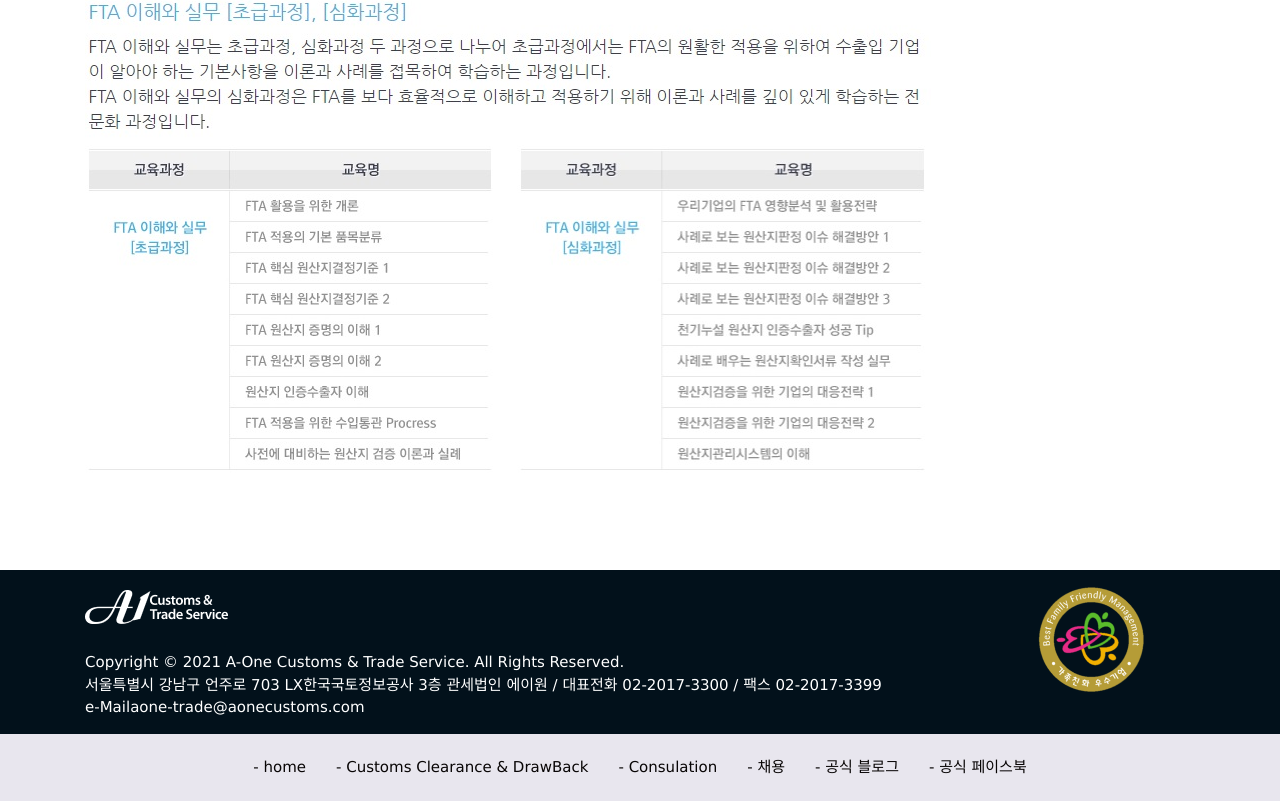
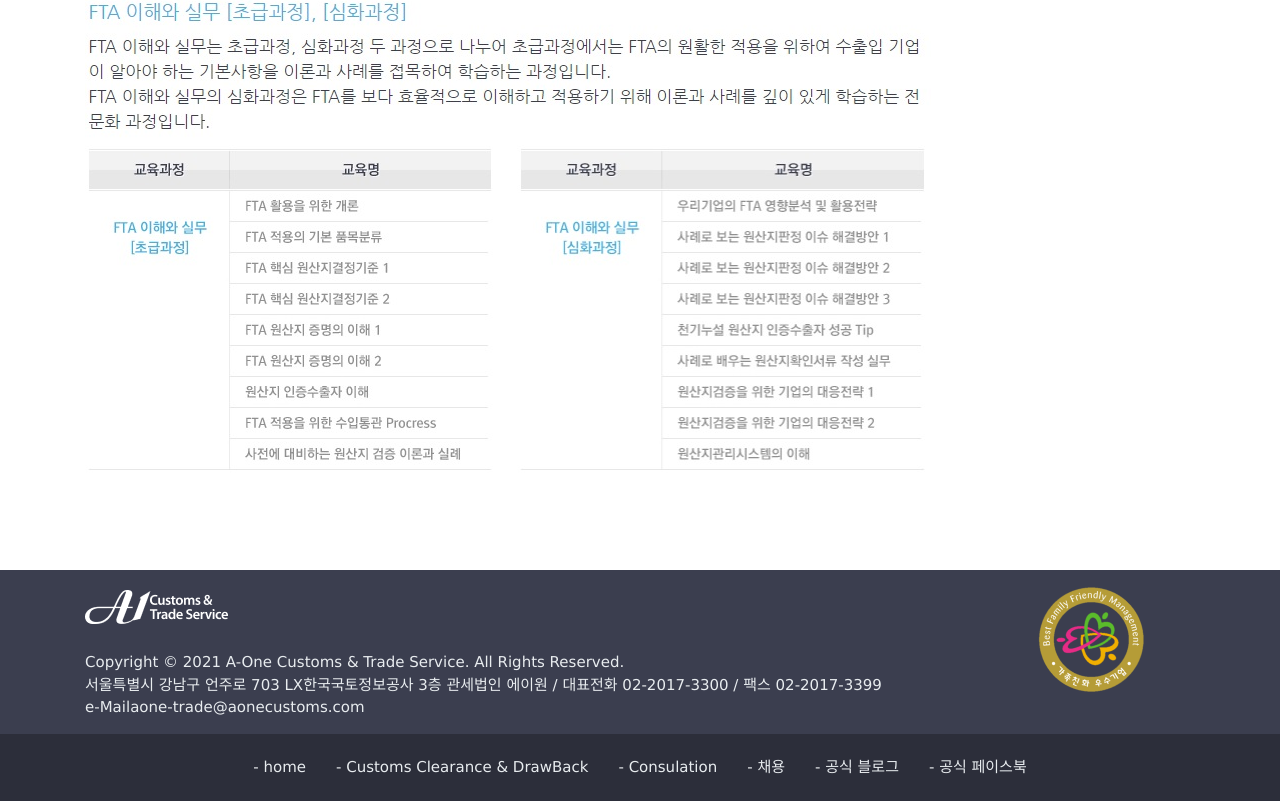
Before and after one commit to limyt0909/Qusetion, a React (Create React App) app: page /Education in a window 1280 px wide. Shown: the part 1806-2607 px from the top of the page. Built offline with nearby package versions, Linux system fonts and the light colour scheme.

Commit message:
21.01.13(나눔고딕추가)

```diff
--- a/src/Bottom/Bottom.module.css
+++ b/src/Bottom/Bottom.module.css
@@ -1,16 +1,16 @@
 /* 자동으로 고유해질 것이므로 흔히 사용되는 단어를 클래스 이름대로 사용가능 */
 
 .up {
-  background: rgb(2, 17, 27);
+  background: #3b3e4f;
   padding: 1rem;
-  color: white;
+  color: #e8ecef;
   font-size: 1rem;
 }
 
 .down {
-  background: rgb(232, 230, 238);
+  background: #2c2e3a;
   padding: 1rem;
-  color: rgb(8, 5, 5);
+  color: #e8ecef;
   font-size: 1rem;
   text-align: center;
 }
--- a/src/pages/Aboutaone.module.css
+++ b/src/pages/Aboutaone.module.css
@@ -1,4 +1,6 @@
 /* 자동으로 고유해질 것이므로 흔히 사용되는 단어를 클래스 이름대로 사용가능 */
+
+@import url('https://fonts.googleapis.com/css2?family=Nanum+Gothic&display=swap');
 
 /* 이미지 fit */
 .torso {
@@ -13,15 +15,15 @@
   margin: 1rem;
   color: rgb(1, 18, 20);
   font-size: 3rem;
-
   text-align: left;
 }
 
-/*bottom.js 에서 하단 주소*/
+/* 타이틀*/
 .down {
   background: rgb(2, 0, 3);
   padding: 1rem;
   color: rgb(252, 253, 253);
+  font-family: 'Nanum Gothic', sans-serif;
   font-size: 3rem;
   text-align: center;
 }
@@ -58,6 +60,6 @@
 }
 
 .font {
-  font-family: 'Nanum Gothic';
+  font-family: 'Nanum Gothic', sans-serif;
   font-size: 13pt;
 }
```
Also changed, not shown: src/images/main_03_00.png (added), 1 other file (tests, documents, lock files or other folders).
